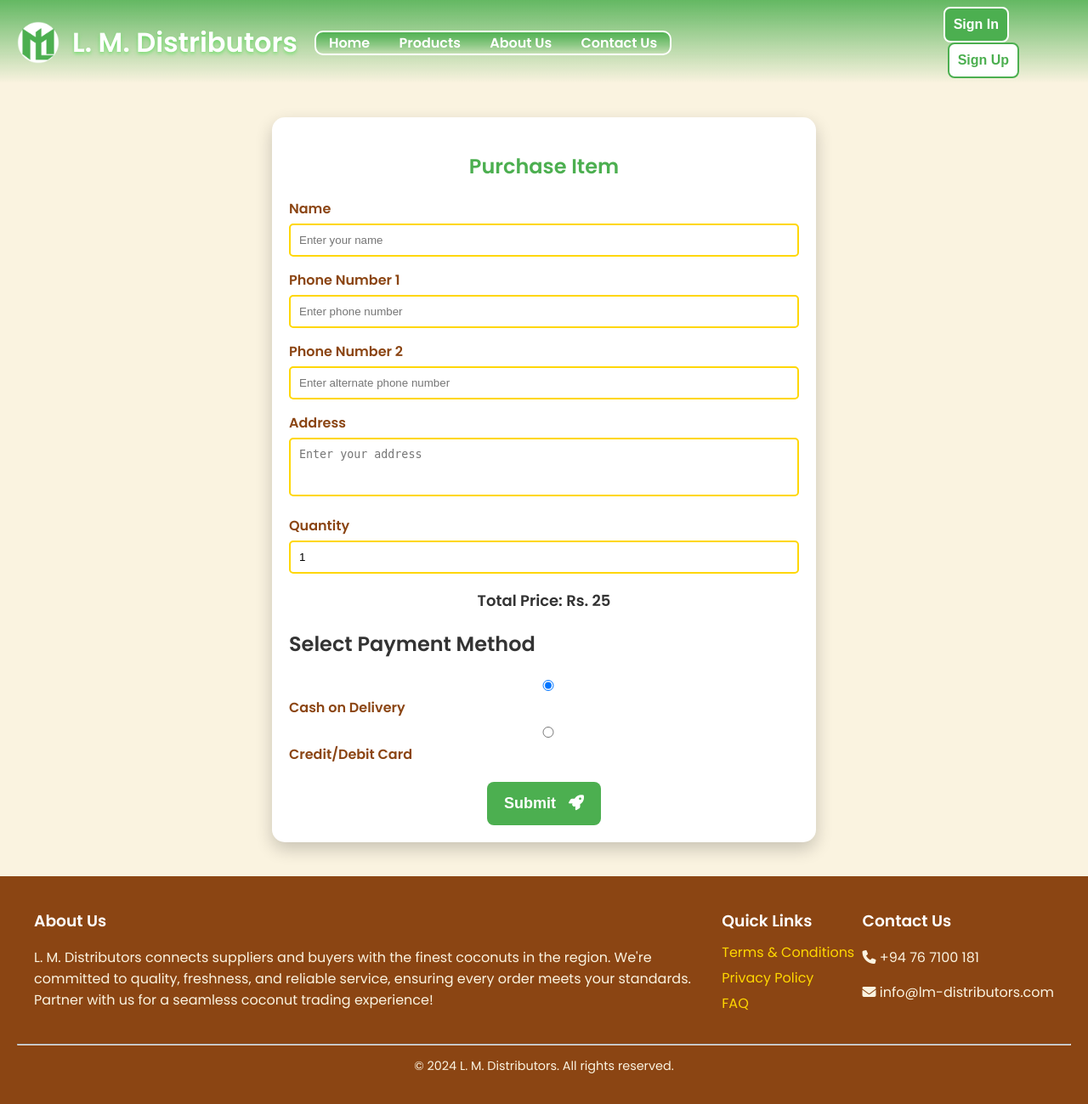
After one commit to nipun-munasinghe/LMDistributors, a PHP site: page /purchase-item.php in a window 1280 px wide. The commit adds this page. Shown: the whole page at 85% size. Run offline with PHP 8.4, Linux system fonts and the light colour scheme; some libraries are stand-ins or nearby versions.

Commit message:
Created the purchase item page

```diff
--- /dev/null
+++ b/css/purchase-item.css
@@ -0,0 +1,109 @@
+/* Import Google Font */
+@import url('https://fonts.googleapis.com/css2?family=Poppins:wght@400;600&display=swap');
+
+body {
+    margin: 0;
+    font-family: 'Poppins', sans-serif;
+    background-color: #FAF3E0;
+    color: #333;
+}
+
+.purchase-section {
+    max-width: 600px;
+    margin: 40px auto;
+    background: #fff;
+    padding: 20px;
+    border-radius: 15px;
+    box-shadow: 0 8px 20px rgba(0, 0, 0, 0.2);
+    text-align: center;
+    animation: fadeIn 1s ease-in-out;
+}
+
+.purchase-section h1 {
+    color: #4CAF50;
+    margin-bottom: 20px;
+}
+
+.form-group {
+    margin-bottom: 15px;
+    text-align: left;
+}
+
+label {
+    font-weight: bold;
+    margin-bottom: 5px;
+    display: block;
+    color: #8B4513;
+}
+
+input, textarea {
+    width: 100%;
+    padding: 10px;
+    border: 2px solid #FFD700;
+    border-radius: 5px;
+    box-sizing: border-box;
+}
+
+textarea {
+    resize: none;
+}
+
+input:focus, textarea:focus {
+    border-color: #4CAF50;
+}
+
+.price-display {
+    font-size: 18px;
+    font-weight: bold;
+    color: #333;
+    margin-bottom: 20px;
+}
+
+.payment-options label {
+    font-size: 16px;
+    margin: 5px 0;
+    align-self: auto;
+}
+
+button {
+    background-color: #4CAF50;
+    color: white;
+    border: none;
+    padding: 15px 20px;
+    border-radius: 8px;
+    font-size: 18px;
+    font-weight: bold;
+    cursor: pointer;
+    transition: background-color 0.3s ease, transform 0.3s ease;
+}
+
+button:hover {
+    background-color: #8B4513;
+    transform: scale(1.05);
+}
+
+button i {
+    margin-left: 10px;
+    transition: transform 0.5s;
+}
+
+button.animate i {
+    transform: translateX(100px);
+}
+
+.card-details {
+    background-color: #FAF3E0;
+    padding: 10px;
+    border-radius: 5px;
+    margin-top: 20px;
+}
+
+/* Animations */
+@keyframes fadeIn {
+    from {
+        opacity: 0;
+    }
+    to {
+        opacity: 1;
+    }
+}
--- /dev/null
+++ b/js/purchase-item.js
@@ -0,0 +1,38 @@
+document.addEventListener('DOMContentLoaded', () => {
+    const quantityInput = document.getElementById('quantity');
+    const priceDisplay = document.getElementById('price');
+    const paymentOptions = document.querySelectorAll('input[name="payment-method"]');
+    const cardDetails = document.getElementById('card-details');
+    const submitButton = document.getElementById('submit-btn');
+
+    // Base price per unit
+    const basePrice = 25;
+
+    // Update price based on quantity
+    quantityInput.addEventListener('input', () => {
+        const quantity = parseInt(quantityInput.value) || 1;
+        priceDisplay.textContent = (basePrice * quantity).toFixed(2);
+    });
+
+    // Toggle card details visibility
+    paymentOptions.forEach(option => {
+        option.addEventListener('change', () => {
+            if (option.value === 'card') {
+                cardDetails.style.display = 'block';
+            } else {
+                cardDetails.style.display = 'none';
+            }
+        });
+    });
+
+    // Animate submit button
+    submitButton.addEventListener('click', () => {
+        submitButton.classList.add('animate');
+
+        // Simulate submission
+        setTimeout(() => {
+            alert('Item purchased successfully!');
+            submitButton.classList.remove('animate');
+        }, 1500);
+    });
+});
--- a/product-details.php
+++ b/product-details.php
@@ -26,6 +26,7 @@
                 <img src="./images/sample-product.jpg" alt="Product Image" />
                 <!-- Image size: 500x500px -->
             </div>
+
             <div class="product-info">
                 <h1>Premium Coconut Oil</h1>
                 <p class="product-description">
--- a/products.php
+++ b/products.php
@@ -30,7 +30,7 @@
 
         <!-- Product Cards -->
         <div class="product-grid" id="productGrid">
-            <!-- Example Product Card -->
+
             <div class="product-card">
                 <img src="./images/coconut1.jpg" alt="Coconut Premium Quality">
                 <h3>Premium Coconut</h3>
--- /dev/null
+++ b/purchase-item.php
@@ -0,0 +1,85 @@
+<!DOCTYPE html>
+<html lang="en">
+<head>
+    <meta charset="UTF-8">
+    <meta name="viewport" content="width=device-width, initial-scale=1.0">
+    <title>Purchase Item</title>
+
+    <!-- Link the stylesheet -->
+    <link rel="stylesheet" href="./css/purchase-item.css">
+
+    <!-- Font Awesome for Icons -->
+    <link rel="stylesheet" href="https://cdnjs.cloudflare.com/ajax/libs/font-awesome/6.0.0-beta3/css/all.min.css">
+
+    <!-- Set the logo into title -->
+    <link rel="icon" type="image/x-icon" href="images/favicon.ico">
+</head>
+<body>
+    <!-- Header -->
+    <?php include 'header.php'; ?>
+
+    <!-- Purchase Section -->
+    <section class="purchase-section">
+        <h1>Purchase Item</h1>
+        <form id="purchase-form">
+            <div class="form-group">
+                <label for="name">Name</label>
+                <input type="text" id="name" placeholder="Enter your name" required>
+            </div>
+
+            <div class="form-group">
+                <label for="phone1">Phone Number 1</label>
+                <input type="tel" id="phone1" placeholder="Enter phone number" required>
+            </div>
+
+            <div class="form-group">
+                <label for="phone2">Phone Number 2</label>
+                <input type="tel" id="phone2" placeholder="Enter alternate phone number">
+            </div>
+
+            <div class="form-group">
+                <label for="address">Address</label>
+                <textarea id="address" rows="3" placeholder="Enter your address" required></textarea>
+            </div>
+
+            <div class="form-group">
+                <label for="quantity">Quantity</label>
+                <input type="number" id="quantity" min="1" value="1" required>
+            </div>
+
+            <p class="price-display"> Total Price: Rs. <span id="price">25</span></p>
+
+            <div class="form-group">
+                <h2>Select Payment Method<h2>
+                <div class="payment-options">
+                    <label>
+                        <input type="radio" name="payment-method" value="cod" checked> Cash on Delivery
+                    </label>
+                    <label>
+                        <input type="radio" name="payment-method" value="card"> Credit/Debit Card
+                    </label>
+                </div>
+            </div>
+
+            <div class="card-details" id="card-details" style="display: none;">
+                <label for="card-number">Card Number</label>
+                <input type="text" id="card-number" placeholder="Enter card number" required>
+                <label for="expiry-date">Expiry Date</label>
+                <input type="text" id="expiry-date" placeholder="MM/YY" required>
+                <label for="cvv">CVV</label>
+                <input type="password" id="cvv" placeholder="CVV" required>
+            </div>
+
+            <button type="button" id="submit-btn">
+                Submit <i class="fas fa-rocket"></i>
+            </button>
+        </form>
+    </section>
+
+    <!-- Footer -->
+    <?php include 'footer.php'; ?>
+
+    <!-- JavaScript -->
+    <script src="./js/purchase-item.js"></script>
+</body>
+</html>
```
